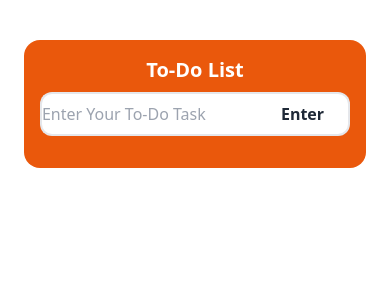
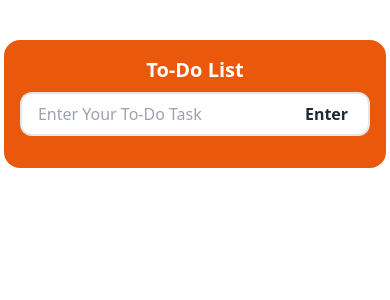
Before and after one commit to moshabbirhossain/to-do-list, a React (Vite) app: page / in a window 390 px wide. Shown: the top 300 px of the page. Built offline with nearby package versions, Linux system fonts and the light colour scheme.

Commit message:
mobile responsive finally done

```diff
--- a/src/ToDo.jsx
+++ b/src/ToDo.jsx
@@ -38,7 +38,7 @@ const ToDo = () => {
         localStorage.setItem('lists', JSON.stringify(saveData))
     },[saveData]);
     return (
-        <div className="box-border rounded-2xl w-fit bg-orange-600 mx-auto my-10 p-4">
+        <div className="rounded-2xl w-fit bg-orange-600 mx-auto my-10 p-4">
             <form onSubmit={handleSubmit} className="text-center mb-4">
                 <h1 className="text-xl font-semibold mb-2 text-white">To-Do List</h1>
                 <div className="flex w-full items-center justify-center">
@@ -47,12 +47,12 @@ const ToDo = () => {
                     required
                     onChange={(e) => setData(e.target.value)}
                     value={data}
-                    className="border-solid border-2 border-r-0 rounded-l-xl outline-none  md:pl-6 lg:pl-6 lg:pr-6 py-2 bg-white"
+                    className="border-solid border-2 border-r-0 rounded-l-xl outline-none px-4 md:px-6 lg:px-6 py-2 bg-white"
                     placeholder="Enter Your To-Do Task"
                 />
                 <button
                     type="submit"
-                    className="border-solid border-2 border-l-0 rounded-r-xl outline-none pl-2 md:pl-16 lg:pl-16 pr-6 md:pr-10 lg:pr-10 py-2 font-bold bg-white">
+                    className="border-solid border-2 border-l-0 rounded-r-xl outline-none px-5 md:px-10 lg:px-10 py-2 font-bold bg-white">
                     {editData !== null ? "Update" : "Enter"}
                 </button>
                 </div>
@@ -61,7 +61,7 @@ const ToDo = () => {
                 saveData.map((item) => (
                     <table key={item.id} className="mx-auto mb-4 rounded-lg bg-white">
                         <tbody>
-                            <tr className="flex gap-4 items-center pl-0 md:pl-3 lg:pl-3 pr-2 md:pr-6 lg:pr-6 py-2">
+                            <tr className="flex gap-4 items-center pr-2 py-2">
                                 <td>
                                     <p className="border-solid border-0  rounded-lg pl-2 w-24 md:w-36 lg:w-36 break-words bg-white font-semibold">
                                         {item.name}
```
